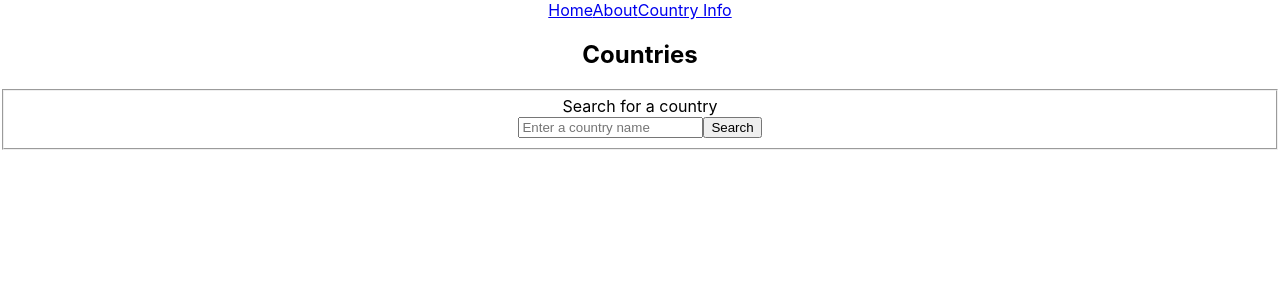
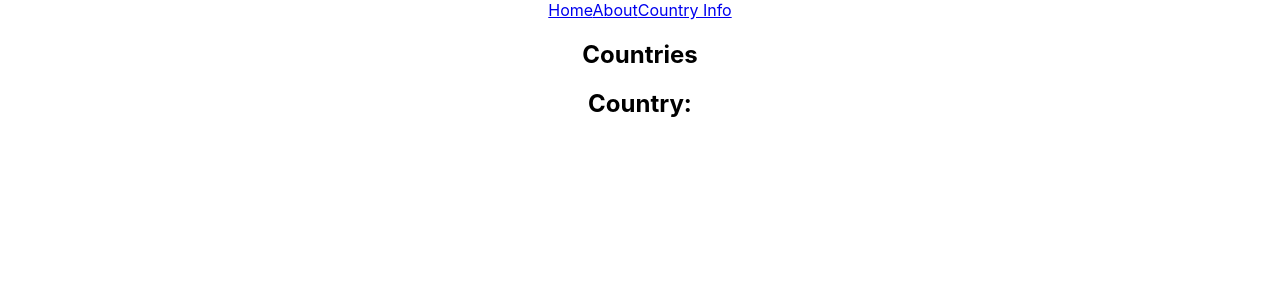
Before and after one commit to ShaneMoyo/country-rest-wrapper, a React (Create React App) app: page /country/1 in a window 1280 px wide. Shown: the top 300 px of the page. Built offline with nearby package versions, Linux system fonts and the light colour scheme.

Commit message:
add country detail view.

```diff
--- /dev/null
+++ b/src/components/Countries/country/index.js
@@ -0,0 +1,7 @@
+import React, { useEffect, useState } from 'react';
+
+export default function Country() {
+    return (
+        <h1>Country: </h1>
+    )
+}
--- a/src/components/Countries/index.js
+++ b/src/components/Countries/index.js
@@ -1,6 +1,7 @@
 import React, { useState, useEffect } from 'react';
 import { getCountryByName } from '../../services/countryAPI';
-import { Link } from 'react-router-dom';
+import { Link, Route, Switch } from 'react-router-dom';
+import Country from './country'
 
 
 export default function CountriesContainer() {
@@ -39,7 +40,9 @@ export default function CountriesContainer() {
     }, [search])
 
     const countrieItems = countries.map(({ name }, index) => (
-        <li key={index}><Link to={`/country/${name}`}>{name}</Link></li>
+        <li key={index} style={{ listStyle: "none"}}>
+            <Link to={`/country/${name}`}>{name}</Link>
+        </li>
     ))
 
     const countryList = countries.length > 0 && !error ? <ul>{countrieItems}</ul> : null;
@@ -47,6 +50,10 @@ export default function CountriesContainer() {
     return (
         <section>
             <h1>Countries</h1>
+
+            <Switch>
+                <Route path="/country/:country" render={(props) => <Country {...props} key={props.match.params.country} />}/>
+                <Route path="/country">
                     <form onSubmit={event => handleSubmit(event)}>
                         <fieldset>
                             <label htmlFor="country-search">Search for a country</label><br/>
@@ -60,6 +67,8 @@ export default function CountriesContainer() {
                         </fieldset>
                     </form>
                     {loading ? "Loading..." : countryList}
+                </Route>
+            </Switch>
         </section>
     );
 }
```
Lines whose indentation alone changed are shown as unchanged.
